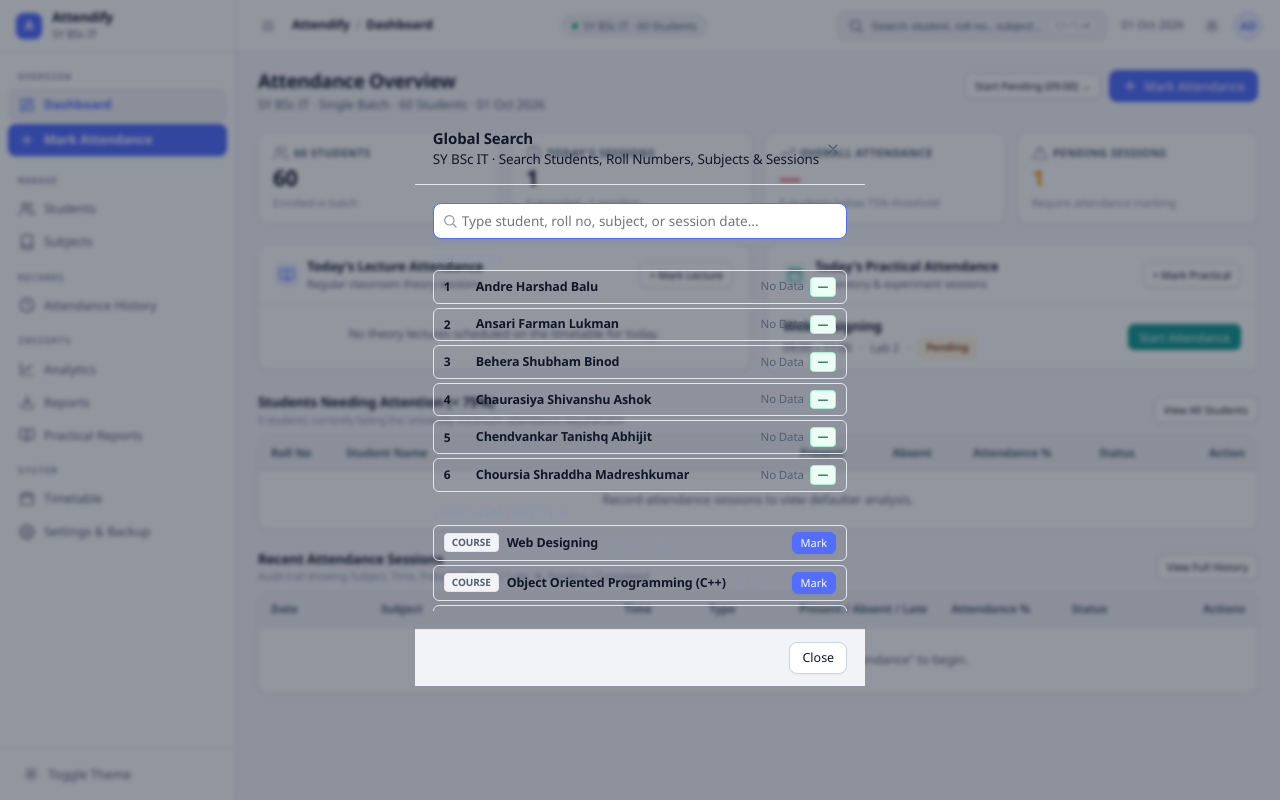
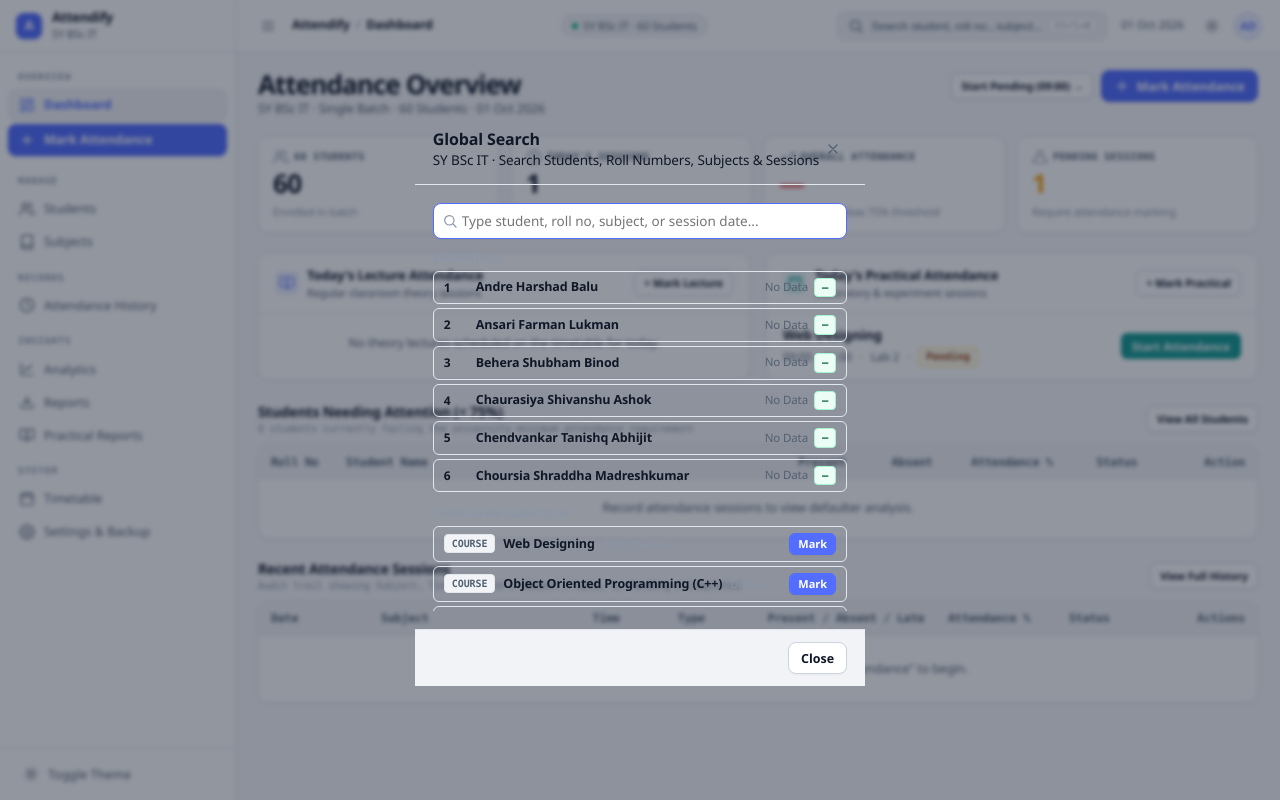
Before and after one commit to chillingbing648-sketch/Attendify, a plain HTML site: page index.html in a window 1280 px wide. Both pictures are taken after a click on the button "Quick Search (Ctrl+K)". Drawn offline with Linux system fonts and the light colour scheme.

Commit message:
style: upgrade Attendify component typography

```diff
--- a/css/components.css
+++ b/css/components.css
@@ -4,6 +4,7 @@
 
 /* Button System — Linear Precision */
 .btn {
+  font-family: var(--font-sans);
   display: inline-flex;
   align-items: center;
   justify-content: center;
@@ -11,7 +12,7 @@
   height: 32px;
   padding: 0 12px;
   font-size: var(--fs-sm);
-  font-weight: 550;
+  font-weight: 700;
   font-family: inherit;
   border-radius: var(--r-md);
   border: 1px solid transparent;
@@ -121,6 +122,7 @@
 
 /* Status Badges */
 .badge {
+  font-family: var(--font-mono);
   display: inline-flex;
   align-items: center;
   gap: 4px;
@@ -176,14 +178,16 @@
 }
 
 .view-header h1 {
-  font-size: 19px;
+  font-family: var(--font-display);
+  font-size: var(--fs-2xl);
   font-weight: 700;
   color: var(--ink);
-  line-height: 1.25;
-  letter-spacing: -0.02em;
+  line-height: 1.08;
+  letter-spacing: -0.035em;
 }
 
 .view-subtitle {
+  font-family: var(--font-sans);
   font-size: var(--fs-sm);
   color: var(--ink-secondary);
   margin-top: 2px;
@@ -208,14 +212,16 @@
 }
 
 .section-title {
-  font-size: 13.5px;
-  font-weight: 650;
+  font-family: var(--font-display);
+  font-size: 14px;
+  font-weight: 700;
   color: var(--ink);
   letter-spacing: -0.01em;
 }
 
 .section-desc {
-  font-size: var(--fs-xs);
+  font-family: var(--font-mono);
+  font-size: 10px;
   color: var(--ink-tertiary);
 }
 
@@ -239,10 +245,11 @@
 }
 
 .stat-label {
+  font-family: var(--font-mono);
   display: flex;
   align-items: center;
   gap: 5px;
-  font-size: 11px;
+  font-size: 10px;
   font-weight: 600;
   color: var(--ink-secondary);
   text-transform: uppercase;
@@ -257,7 +264,8 @@
 }
 
 .stat-value {
-  font-size: 22px;
+  font-family: var(--font-display);
+  font-size: 26px;
   font-weight: 700;
   color: var(--ink);
   line-height: 1.15;
@@ -266,6 +274,7 @@
 }
 
 .stat-sub {
+  font-family: var(--font-sans);
   font-size: 11px;
   color: var(--ink-tertiary);
   margin-top: 1px;
@@ -282,6 +291,7 @@
 }
 
 .data-table {
+  font-family: var(--font-sans);
   width: 100%;
   border-collapse: collapse;
   text-align: left;
@@ -289,6 +299,7 @@
 }
 
 .data-table th {
+  font-family: var(--font-mono);
   background: var(--surface-subtle);
   padding: 8px 12px;
   font-weight: 600;
@@ -356,6 +367,7 @@
 
 /* Form Controls */
 .input, .select {
+  font-family: var(--font-sans);
   height: 32px;
   padding: 0 10px;
   font-size: var(--fs-sm);
@@ -397,6 +409,7 @@
 }
 
 .field label {
+  font-family: var(--font-mono);
   display: block;
   font-size: var(--fs-xs);
   font-weight: 600;
@@ -461,8 +474,9 @@
 }
 
 .modal-header h3 {
-  font-size: var(--fs-md);
-  font-weight: 650;
+  font-family: var(--font-display);
+  font-size: 16px;
+  font-weight: 700;
   color: var(--ink);
 }
 
```
